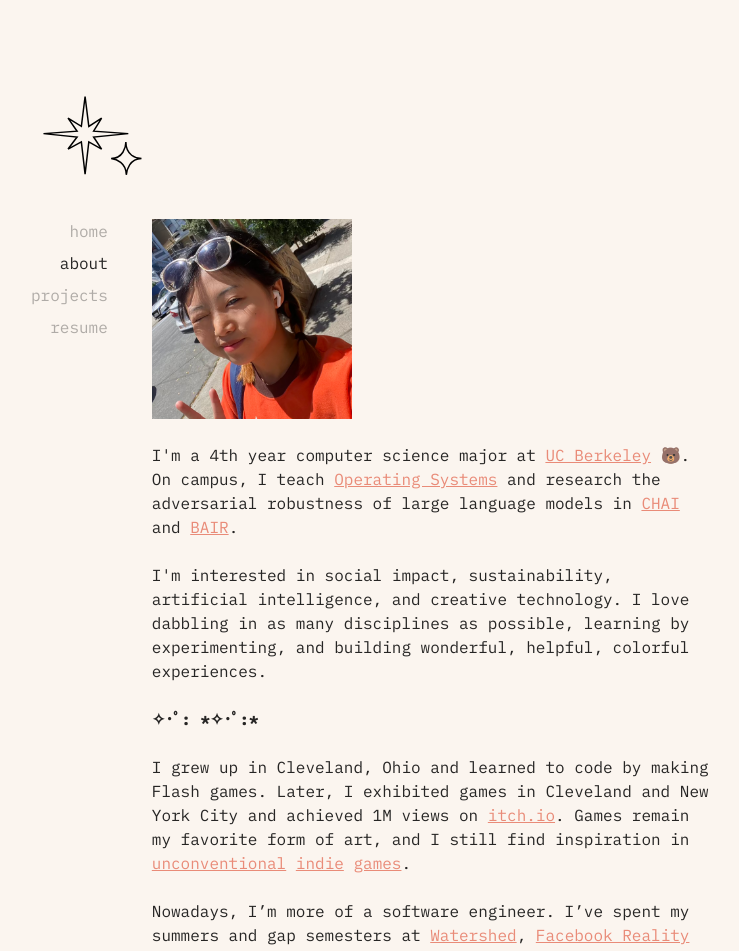
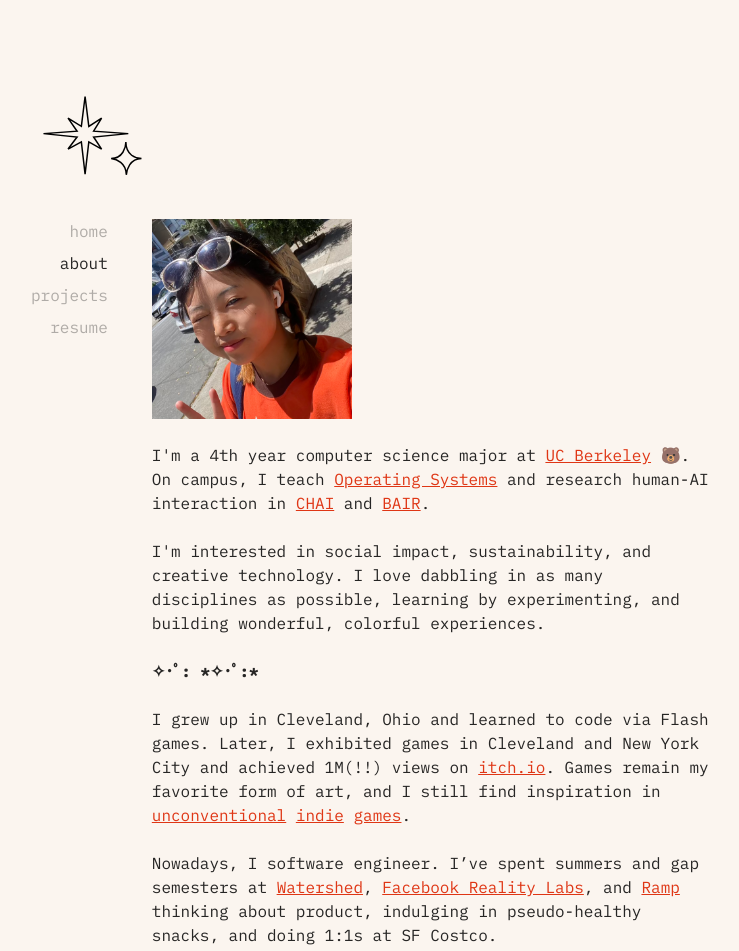
Before and after one commit to cnnmon/tiffanywang, a Next.js app: page /about in a window 1280 px wide. Shown: the top 951 px of the page, without its empty margins (253-992 px from the left). Built offline with nearby package versions, Linux system fonts and the light colour scheme.

Commit message:
improve about + add new proj

```diff
--- a/pages/about.jsx
+++ b/pages/about.jsx
@@ -8,17 +8,17 @@ function About() {
       <p>
         <img src="/images/me.png" className="w-[200px]" />
         <br />
-        I'm a 4th year computer science major at <a href="https://www.berkeley.edu/" target="_blank" className="link">UC Berkeley</a> 🐻. On campus, I teach <a href="https://cs162.org/" target="_blank" className="link">Operating Systems</a> and research the adversarial robustness of large language models in <a href="https://humancompatible.ai/" target="_blank" className="link">CHAI</a> and <a href="https://bair.berkeley.edu/" target="_blank" className="link">BAIR</a>.
+        I'm a 4th year computer science major at <a href="https://www.berkeley.edu/" target="_blank" className="link">UC Berkeley</a> 🐻. On campus, I teach <a href="https://cs162.org/" target="_blank" className="link">Operating Systems</a> and research human-AI interaction in <a href="https://humancompatible.ai/" target="_blank" className="link">CHAI</a> and <a href="https://bair.berkeley.edu/" target="_blank" className="link">BAIR</a>.
         <br /><br />
-        I'm interested in social impact, sustainability, artificial intelligence, and creative technology. I love dabbling in as many disciplines as possible, learning by experimenting, and building wonderful, helpful, colorful experiences.
+        I'm interested in social impact, sustainability, and creative technology. I love dabbling in as many disciplines as possible, learning by experimenting, and building wonderful, colorful experiences.
       </p>
       <p>
         <br />
         <b>✧･ﾟ: *✧･ﾟ:*</b>
         <br /><br />
-        I grew up in Cleveland, Ohio and learned to code by making Flash games. Later, I exhibited games in Cleveland and New York City and achieved 1M views on <a href="https://cnnmon.itch.io/" target="_blank" className="link">itch.io</a>. Games remain my favorite form of art, and I still find inspiration in <a href="https://store.steampowered.com/app/206440/To_the_Moon/" target="_blank" className="link">unconventional</a> <a href="https://www.omori-game.com/en" target="_blank" className="link">indie</a> <a href="https://ldjam.com/" target="_blank" className="link">games</a>.
+        I grew up in Cleveland, Ohio and learned to code via Flash games. Later, I exhibited games in Cleveland and New York City and achieved 1M(!!) views on <a href="https://cnnmon.itch.io/" target="_blank" className="link">itch.io</a>. Games remain my favorite form of art, and I still find inspiration in <a href="https://store.steampowered.com/app/206440/To_the_Moon/" target="_blank" className="link">unconventional</a> <a href="https://www.omori-game.com/en" target="_blank" className="link">indie</a> <a href="https://ldjam.com/" target="_blank" className="link">games</a>.
         <br /><br />
-        Nowadays, I’m more of a software engineer. I’ve spent my summers and gap semesters at <a href="https://watershed.com/" target="_blank" className="link">Watershed</a>, <a href="https://about.meta.com/realitylabs/" target="_blank" className="link">Facebook Reality Labs</a>, and <a href="https://ramp.com/" target="_blank" className="link">Ramp</a> thinking about product, indulging in pseudo-healthy snacks, and doing 1:1s at SF Costco.
+        Nowadays, I software engineer. I’ve spent summers and gap semesters at <a href="https://watershed.com/" target="_blank" className="link">Watershed</a>, <a href="https://about.meta.com/realitylabs/" target="_blank" className="link">Facebook Reality Labs</a>, and <a href="https://ramp.com/" target="_blank" className="link">Ramp</a> thinking about product, indulging in pseudo-healthy snacks, and doing 1:1s at SF Costco.
         <br /><br />
         Elsewhere in college, I’ve:
       </p>
--- a/styles/globals.css
+++ b/styles/globals.css
@@ -51,7 +51,7 @@ h1 {
 .link {
   text-decoration: underline;
   cursor: pointer;
-  color: #e98b78;
+  color: #df3615;
 }
 
 .link:hover {
```
Also changed, not shown: projects.json (+8 -0 lines), 2 other files (tests, documents, lock files or other folders).
